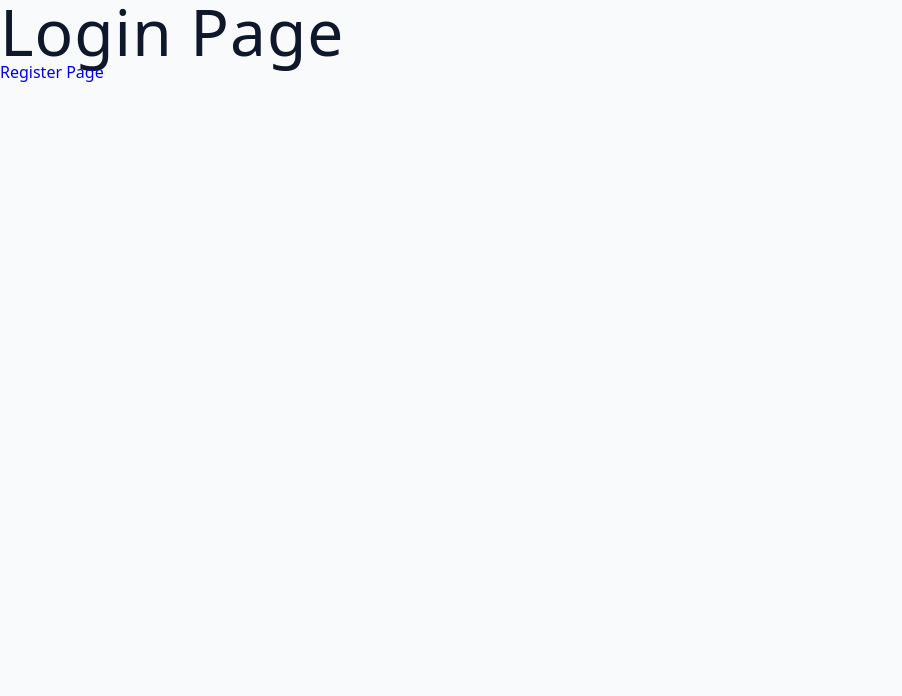
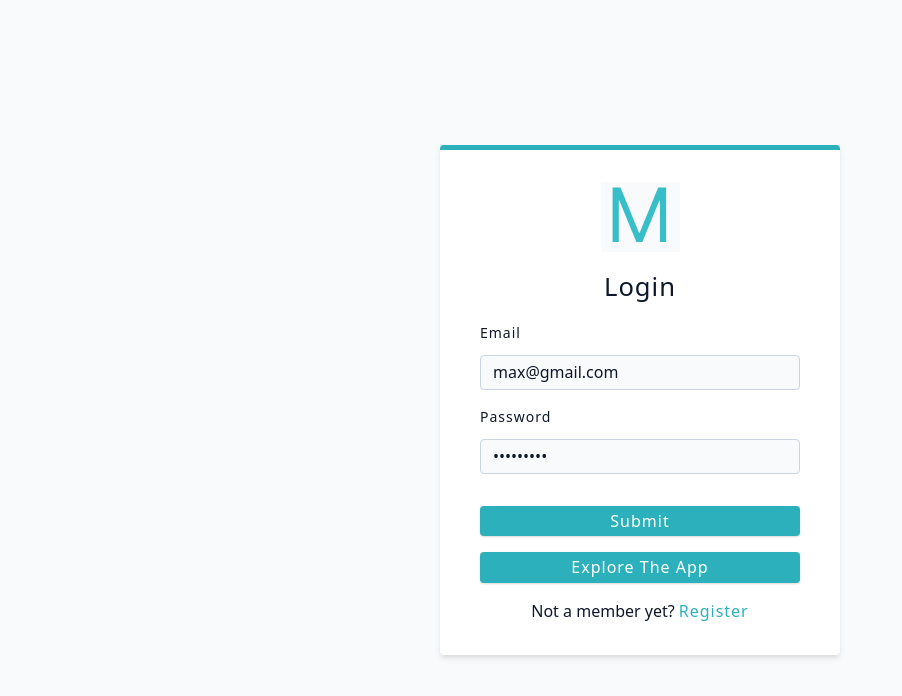
Before and after one commit to max-ajwang/MERN-stack-REST-API, a React (Create React App) app in the folder client/: page /login in a window 1280 px wide. Shown: the top 696 px of the page, without its empty margins (0-902 px from the left). Built offline with nearby package versions, Linux system fonts and the light colour scheme.

Commit message:
Login Page

```diff
--- a/client/src/pages/Login.jsx
+++ b/client/src/pages/Login.jsx
@@ -1,11 +1,29 @@
 import { Link } from "react-router-dom";
+import Wrapper from "../assets/wrappers/RegisterAndLoginPage";
+import { Logo, FormRow } from "../components";
 
 const Login = () => {
   return (
-    <div>
-      <h1>Login Page</h1>
-      <Link to="/register"> Register Page </Link>
-    </div>
+    <Wrapper>
+      <form className="form">
+        <Logo />
+        <h4>login</h4>
+        <FormRow type="email" name="email" defaultValue="max@gmail.com" />
+        <FormRow type="password" name="password" defaultValue="secret123" />
+        <button type="submit" className="btn btn-block">
+          submit
+        </button>
+        <button type="button" className="btn btn-block">
+          explore the app
+        </button>
+        <p>
+          Not a member yet?
+          <Link to="/register" className="member-btn">
+            Register
+          </Link>
+        </p>
+      </form>
+    </Wrapper>
   );
 };
 
```
Also changed, not shown: client/src/assets/wrappers/SubscribePage.js (deleted, +0 -80 lines).
